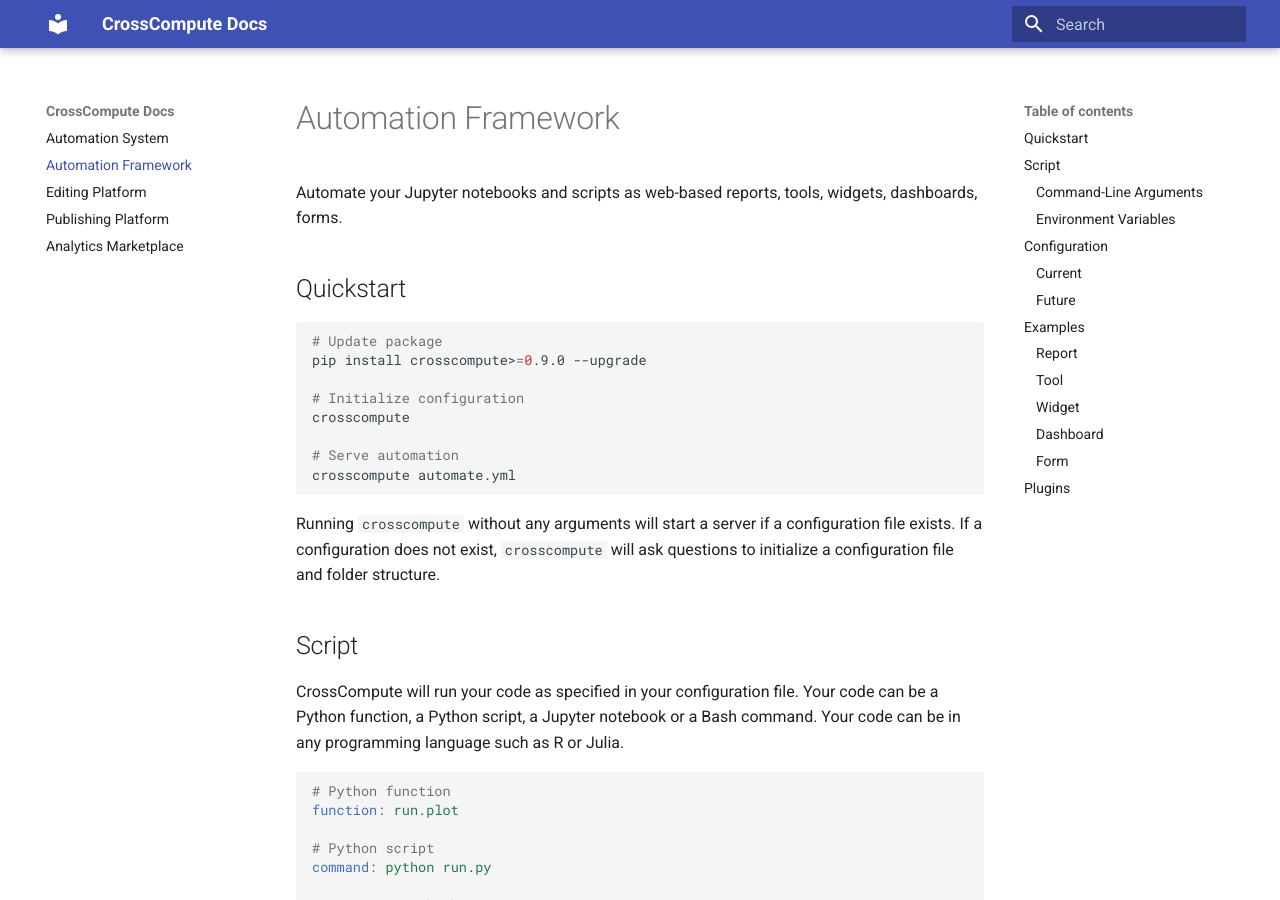
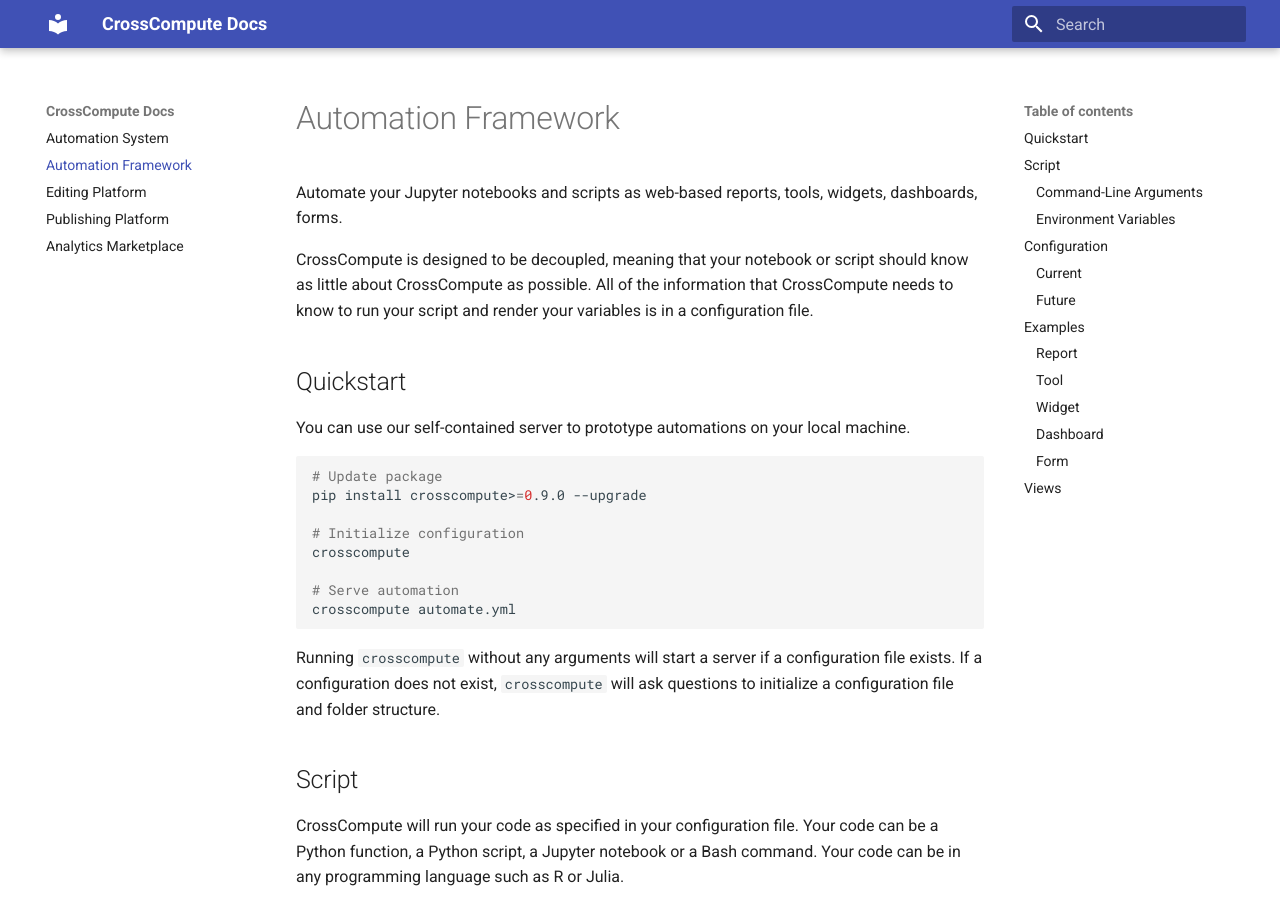
Before and after one commit to crosscompute/crosscompute-docs, an MkDocs documentation site: the page built from docs/automation-framework/README.md, in a window 1280 px wide and 900 px high. Built offline with MkDocs 1.6.1 and Material for MkDocs 9.7.7, drawn with Linux system fonts in a browser that asks for light colours; some of the changed text lies outside the part shown.

Commit message:
Add some more sentences

````diff
--- a/docs/automation-framework/README.md
+++ b/docs/automation-framework/README.md
@@ -2,7 +2,11 @@
 
 Automate your Jupyter notebooks and scripts as web-based reports, tools, widgets, dashboards, forms.
 
+CrossCompute is designed to be decoupled, meaning that your notebook or script should know as little about CrossCompute as possible. All of the information that CrossCompute needs to know to run your script and render your variables is in a configuration file.
+
 ## Quickstart
+
+You can use our self-contained server to prototype automations on your local machine.
 
 ```bash
 # Update package
@@ -368,8 +372,9 @@
   command: { command to use to setup your script, relative to the setup folder }
 script:
   folder: { folder where your script should run }
-  # Specify either command or function
+  # Specify either command or path or function
   command: { command to use to run your script, relative to the script folder }
+  path: { path of your script, relative to the script folder }
   function: { function to use to run your script, specified using
               module.function syntax, relative to the script folder }
   schedule: { schedule to use to run your script, specified using extended
@@ -802,6 +807,6 @@
         return False, {'simple_exercise': 'cannot be blank'}
 ```
 
-## Plugins
+## Views
 
-TODO: Add instructions on how to make a view plugin
+- [Link](views/link)
````
Also changed, not shown: docs/automation-framework/views/link.md (added, +24 -0 lines).
